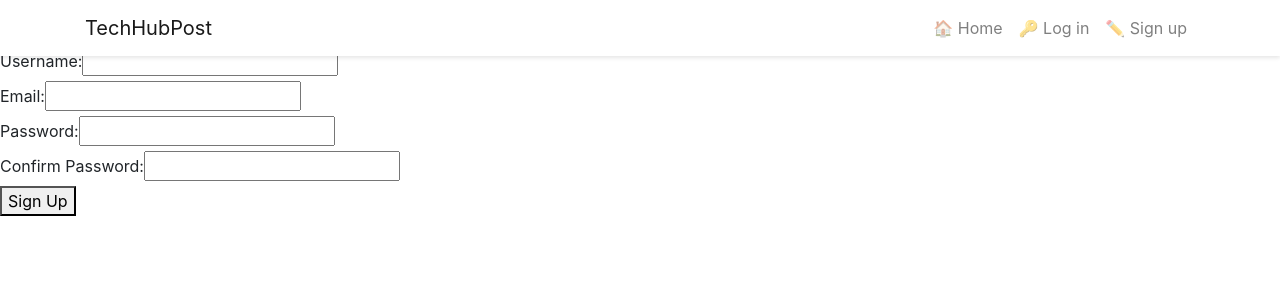
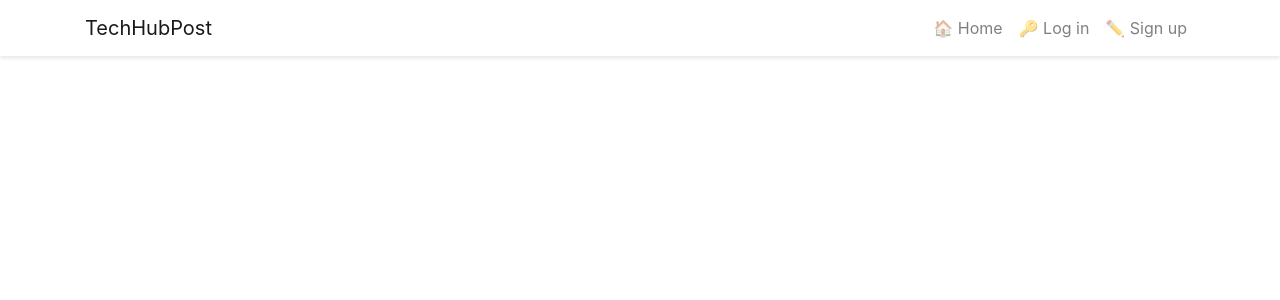
Before and after one commit to Filmon-gh/front-end--techposthub, a React (Create React App) app: page / in a window 1280 px wide. Shown: the top 300 px of the page. Built offline with nearby package versions, Linux system fonts and the light colour scheme.

Commit message:
Add router effect for navigation in the App component.

```diff
--- a/src/App.js
+++ b/src/App.js
@@ -1,13 +1,22 @@
 import styles from "./App.module.css";
 import NavBar from "./components/NavBar";
+import MainContentContainer from "react-bootstrap/Container";
 import SignUpForm from "./pages/auth/SignUpForm"; // Import the SignUpForm component
 import "./api/axiosDefaults";
+import { Route, Switch } from "react-router-dom";
 
 function App() {
   return (
     <div className={styles.App}>
       <NavBar />
-      <SignUpForm /> {/* Render the SignUpForm component here */}
+      <MainContentContainer className={styles.Main}>
+        <Switch>
+          <Route exact path="/" render={() => <h1>Home page</h1>} />
+          <Route exact path="/signin" render={() => <h1>Sign in</h1>} />
+          <Route exact path="/signup" render={() => <h1>Sign up</h1>} />
+          <Route render={() => <p>The requested page could not be found.</p>} />
+        </Switch>
+      </MainContentContainer>
     </div>
   );
 }
```
